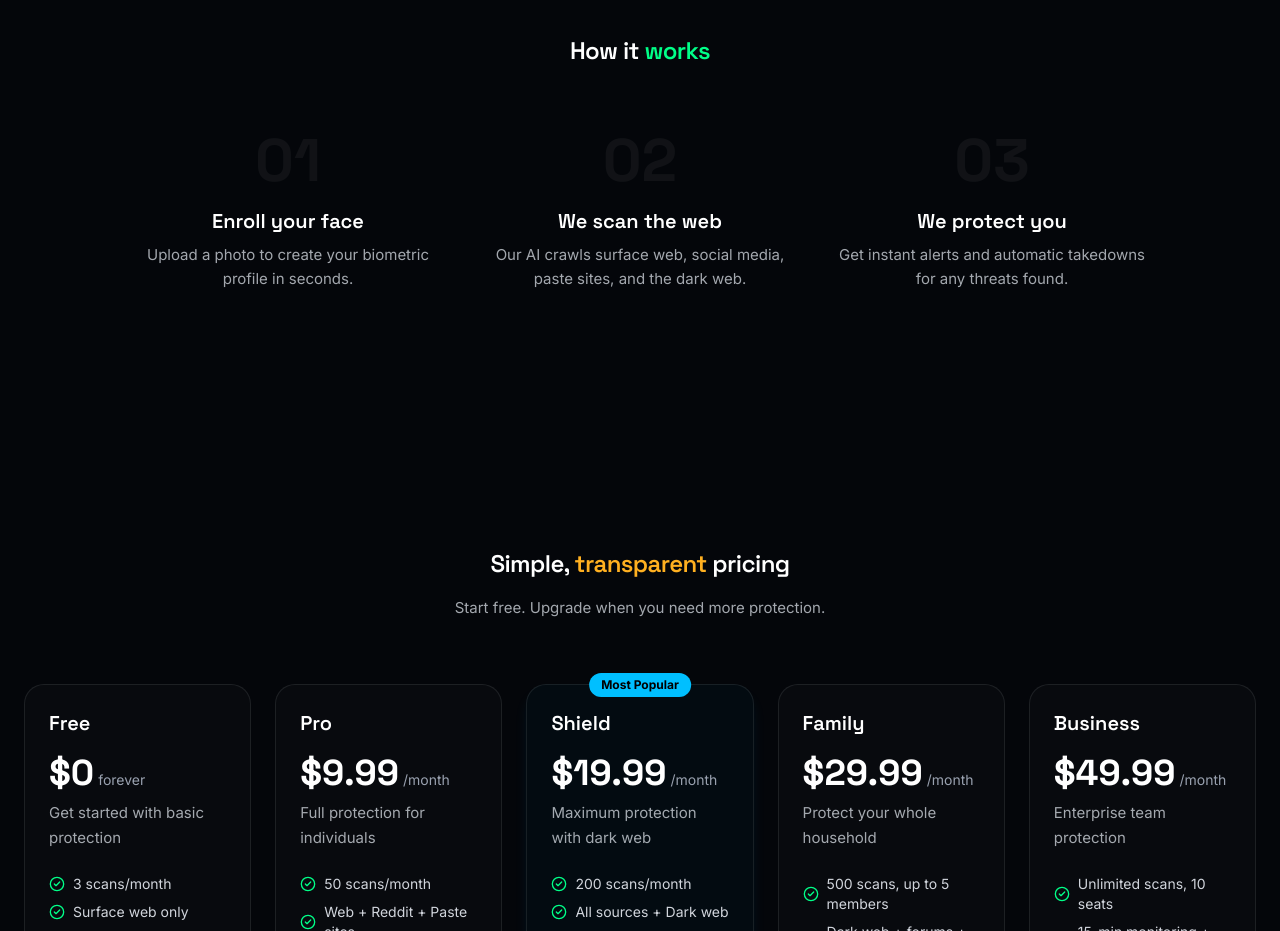
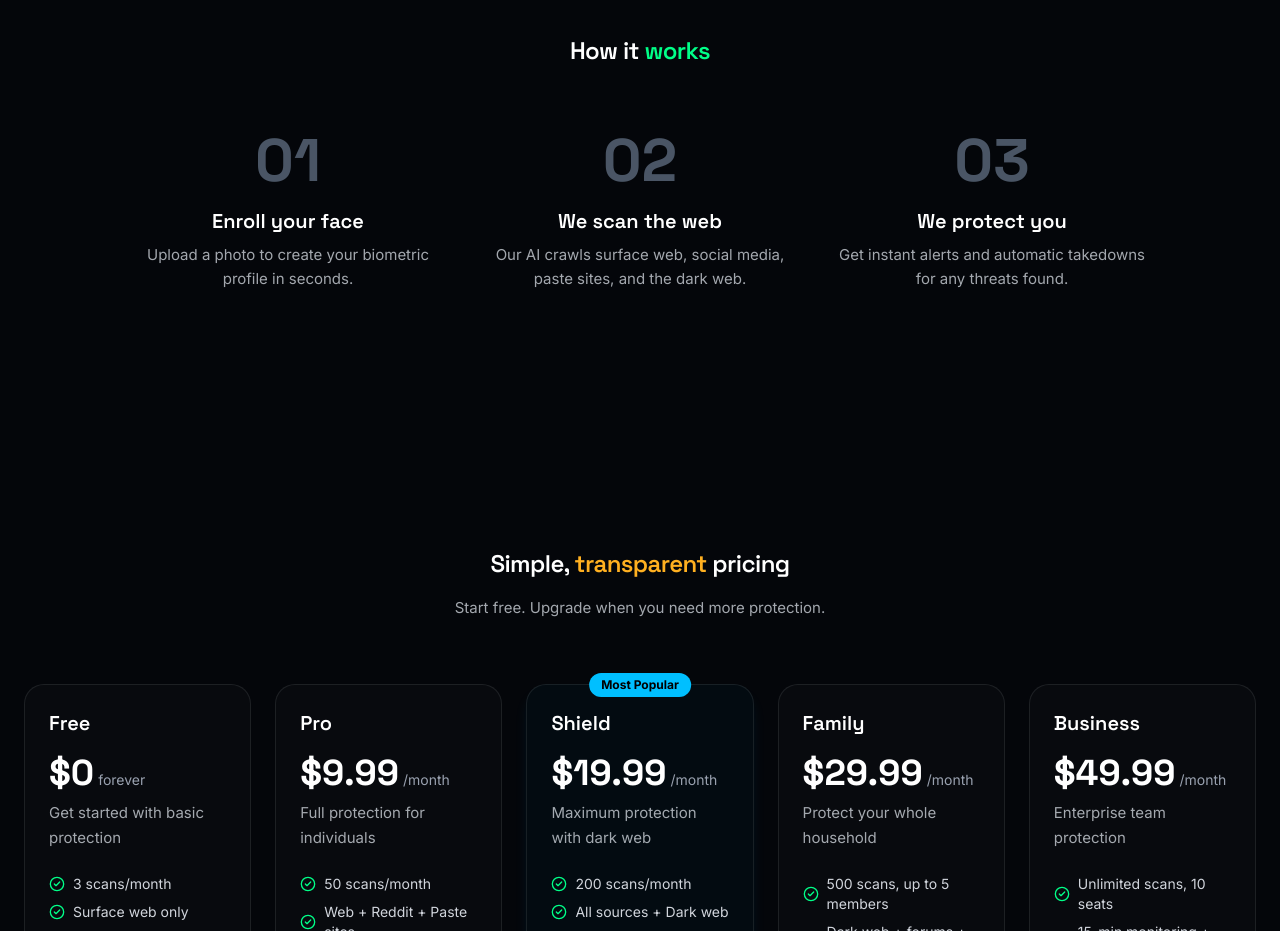
Before and after one commit to alanhu0513-oss/enclave, a React (Vite) app in the folder frontend-react/: page / in a window 1280 px wide. Shown: the part 1780-2711 px from the top of the page. Built offline with nearby package versions, Linux system fonts and the light colour scheme; no server answers.

Commit message:
fix: landing page contrast - step numbers now gray-600
- Step numbers (01, 02, 03): text-white/5 → text-gray-600 with aria-hidden
- Fixes WAVE 'Very low contrast' error on landing page
- WAVE AIM Score: 10/10, Lighthouse Accessibility: 100/100

```diff
--- a/frontend-react/src/features/landing/landing-page.tsx
+++ b/frontend-react/src/features/landing/landing-page.tsx
@@ -349,7 +349,7 @@ export function LandingPage({ onGetStarted }: { onGetStarted?: () => void }) {
                 viewport={{ once: true }}
                 className="relative text-center"
               >
-                <div className="mb-4 font-display text-6xl font-bold text-white/5">{item.step}</div>
+                <div className="mb-4 font-display text-6xl font-bold text-gray-600" aria-hidden="true">{item.step}</div>
                 <h3 className="font-display text-xl font-bold">{item.title}</h3>
                 <p className="mt-2 text-sm text-gray-400">{item.desc}</p>
               </motion.div>
```
